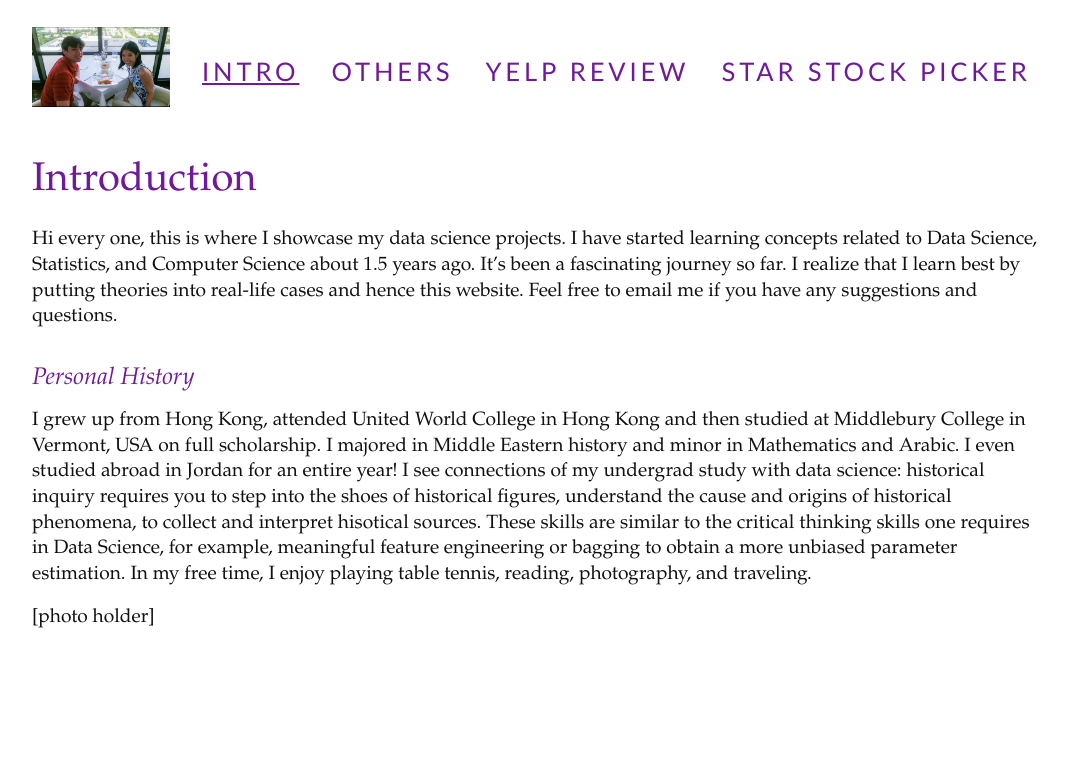
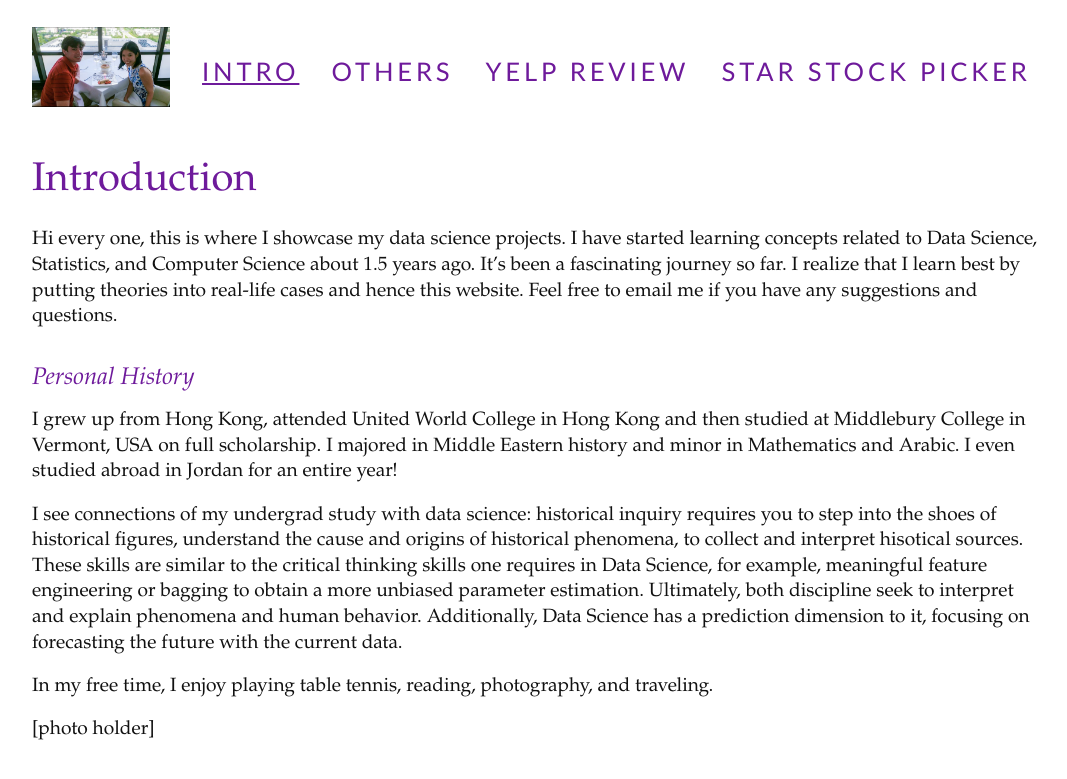
Before and after one commit to vionwinnie/old_website, a Jekyll site: the page built from Introduction.md, in a window 1280 px wide. Shown: the top 779 px of the page, without its empty margins (32-1099 px from the left). Built offline with Jekyll 4.4.1, drawn with Linux system fonts in a browser that asks for light colours; nearby versions of some CDN libraries.

Commit message:
Update Introduction.md

```diff
--- a/Introduction.md
+++ b/Introduction.md
@@ -10,7 +10,11 @@
 
 ### Personal History
 
-I grew up from Hong Kong, attended United World College in Hong Kong and then studied at Middlebury College in Vermont, USA on full scholarship. I majored in Middle Eastern history and minor in Mathematics and Arabic. I even studied abroad in Jordan for an entire year! I see connections of my undergrad study with data science: historical inquiry requires you to step into the shoes of historical figures, understand the cause and origins of historical phenomena, to collect and interpret hisotical sources. These skills are similar to the critical thinking skills one requires in Data Science, for example, meaningful feature engineering or bagging to obtain a more unbiased parameter estimation. In my free time, I enjoy playing table tennis, reading, photography, and traveling.
+I grew up from Hong Kong, attended United World College in Hong Kong and then studied at Middlebury College in Vermont, USA on full scholarship. I majored in Middle Eastern history and minor in Mathematics and Arabic. I even studied abroad in Jordan for an entire year!
+
+I see connections of my undergrad study with data science: historical inquiry requires you to step into the shoes of historical figures, understand the cause and origins of historical phenomena, to collect and interpret hisotical sources. These skills are similar to the critical thinking skills one requires in Data Science, for example, meaningful feature engineering or bagging to obtain a more unbiased parameter estimation. Ultimately, both discipline seek to interpret and explain phenomena and human behavior. Additionally, Data Science has a prediction dimension to it, focusing on forecasting the future with the current data.
+
+In my free time, I enjoy playing table tennis, reading, photography, and traveling.
 
 
 [photo holder]
```
